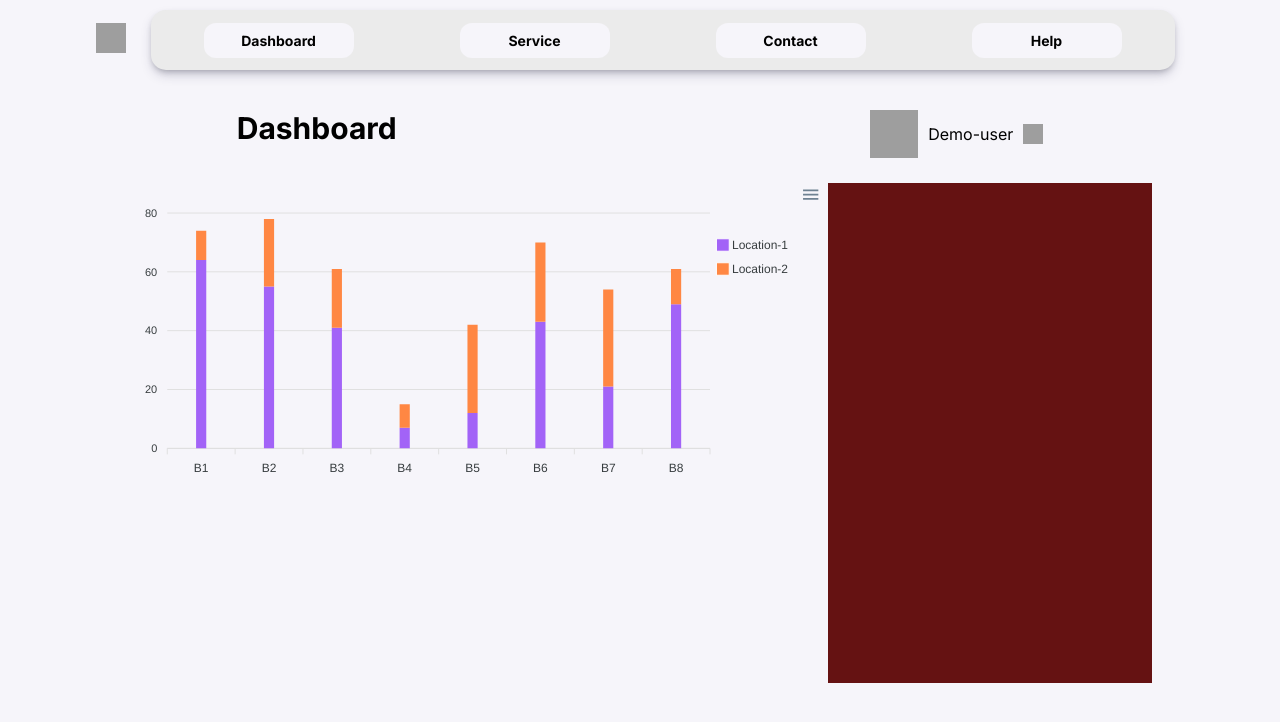
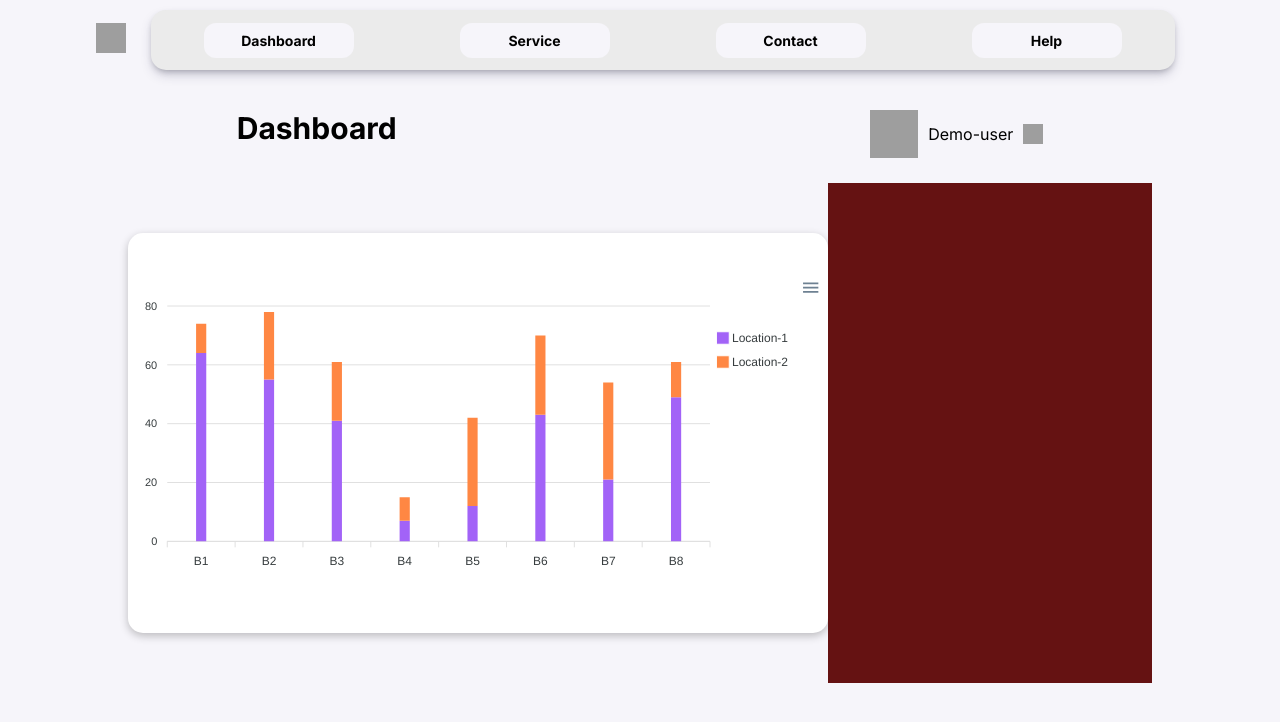
Before and after one commit to pradeep-08/dash-board-kriti, a React (Create React App) app: page / in a window 1280 px wide. Shown: the top 722 px of the page. Built offline with nearby package versions, Linux system fonts and the light colour scheme; grey boxes are pictures that could not be loaded.

Commit message:
update in chart

```diff
--- a/src/pages/chart.css
+++ b/src/pages/chart.css
@@ -16,10 +16,14 @@
 }
 
 .main-chart-container {
-
-  height: 500px;
-  width: 100%;
-  background-color: #f6f5fa;
+    display: flex;
+    align-items: center;
+    justify-content: center;
+  height: 400px;
+  width: 70%;
+  border-radius: 15px;
+  background-color: #ffffff;
+  box-shadow: rgba(0, 0, 0, 0.24) 0px 3px 8px;
 }
 
 .main-chart-container-2 {
```
